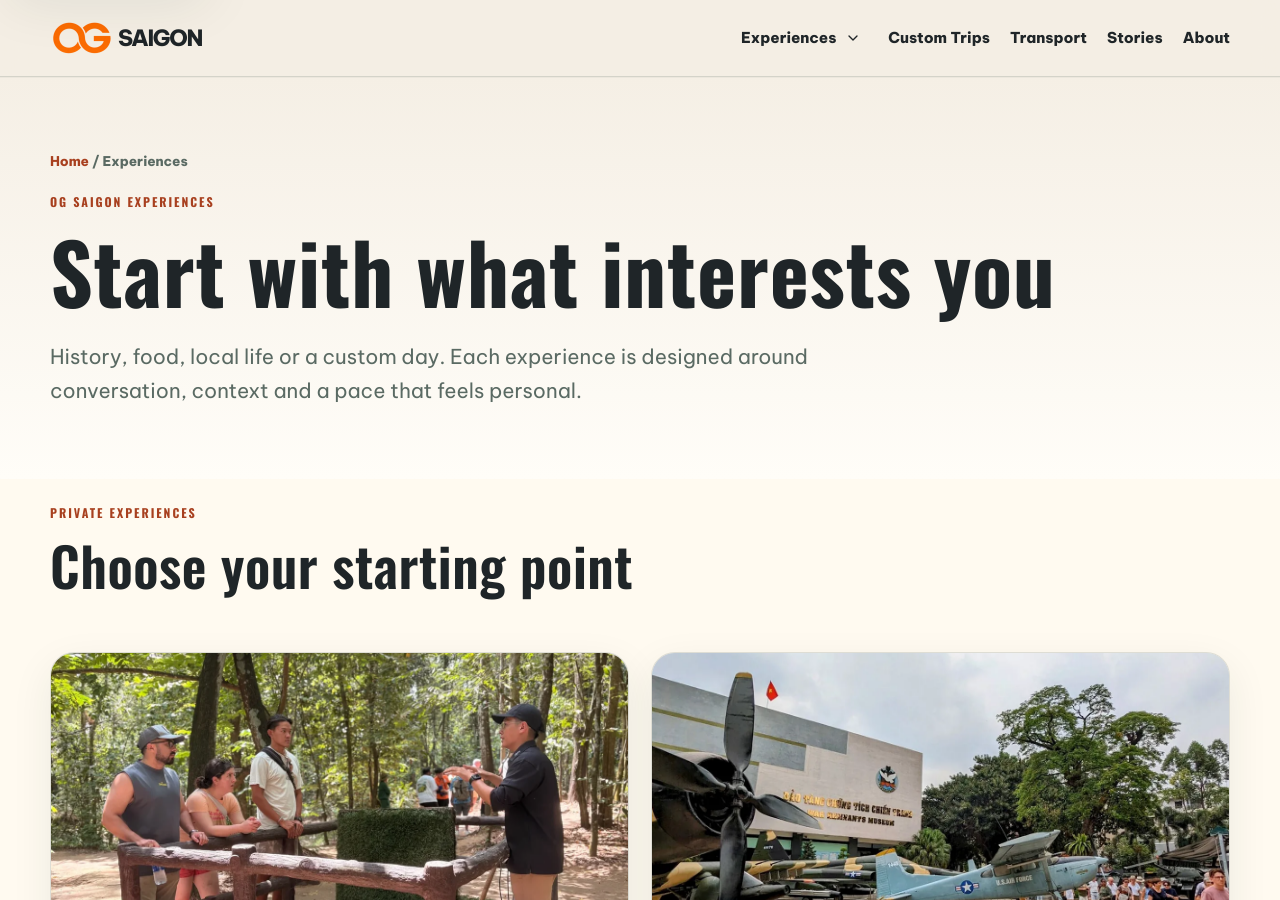
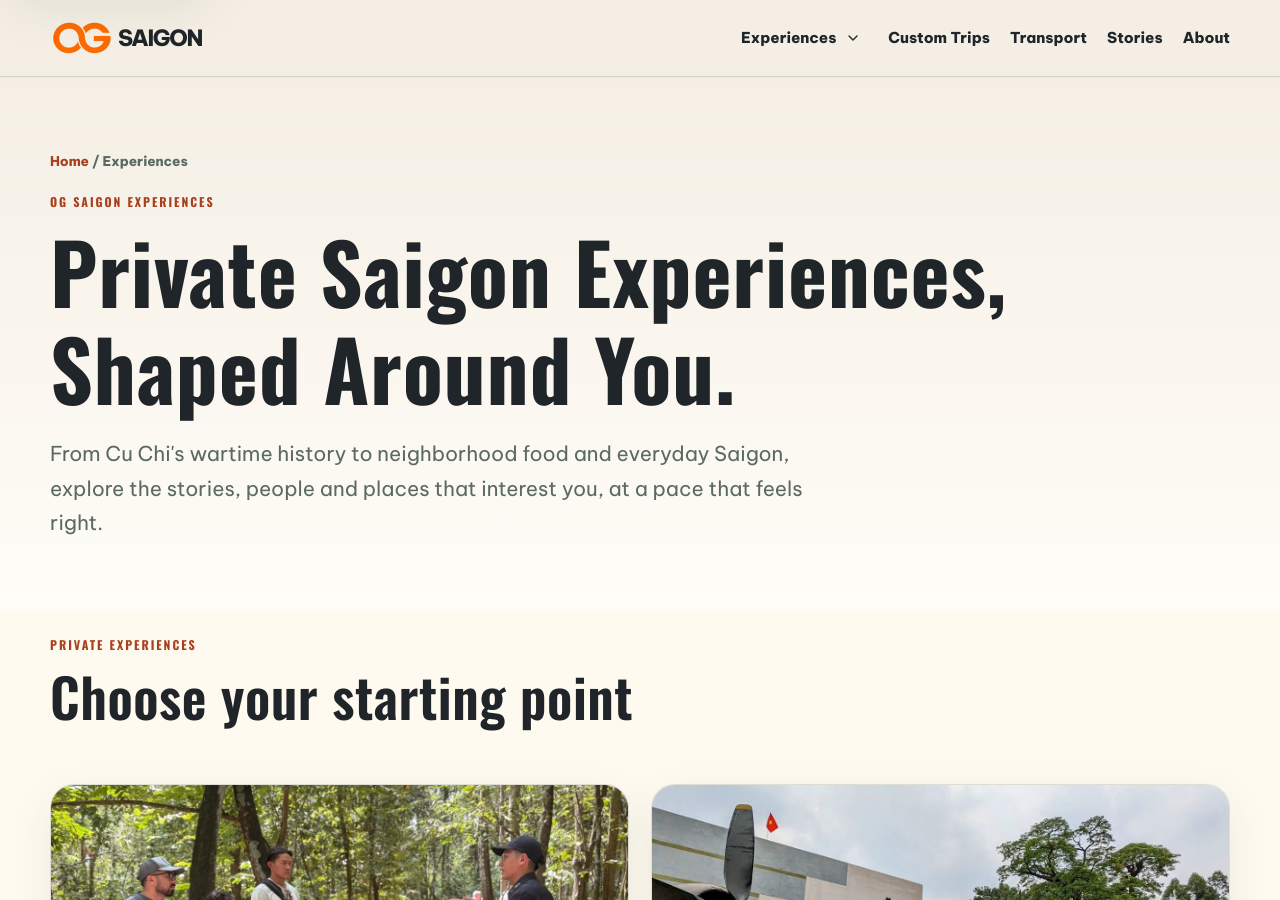
Before and after one commit to DSG2025/DSG2025.github.io, a Jekyll site: the page built from experiences/index.html, in a window 1280 px wide and 900 px high. Built offline with Jekyll 4.4.1, drawn with Linux system fonts in a browser that asks for light colours; some web fonts are replaced.

Commit message:
Improve Experiences and Stories H1 clarity (#34)
* SEO copy: clarify Experiences hero heading and lead

* SEO copy: clarify Stories hero heading and lead

```diff
--- a/experiences/index.html
+++ b/experiences/index.html
@@ -34,8 +34,8 @@
 <div class="wrap">
 <div class="breadcrumbs"><a href="/">Home</a> / Experiences</div>
 <div class="eyebrow">OG Saigon experiences</div>
-<h1>Start with what interests you</h1>
-<p class="lead">History, food, local life or a custom day. Each experience is designed around conversation, context and a pace that feels personal.</p>
+<h1>Private Saigon Experiences, Shaped Around You.</h1>
+<p class="lead">From Cu Chi's wartime history to neighborhood food and everyday Saigon, explore the stories, people and places that interest you, at a pace that feels right.</p>
 </div>
 </section>
 <section class="section paper experiences-list">
```
Also changed, not shown: stories/index.html (+2 -2 lines).
